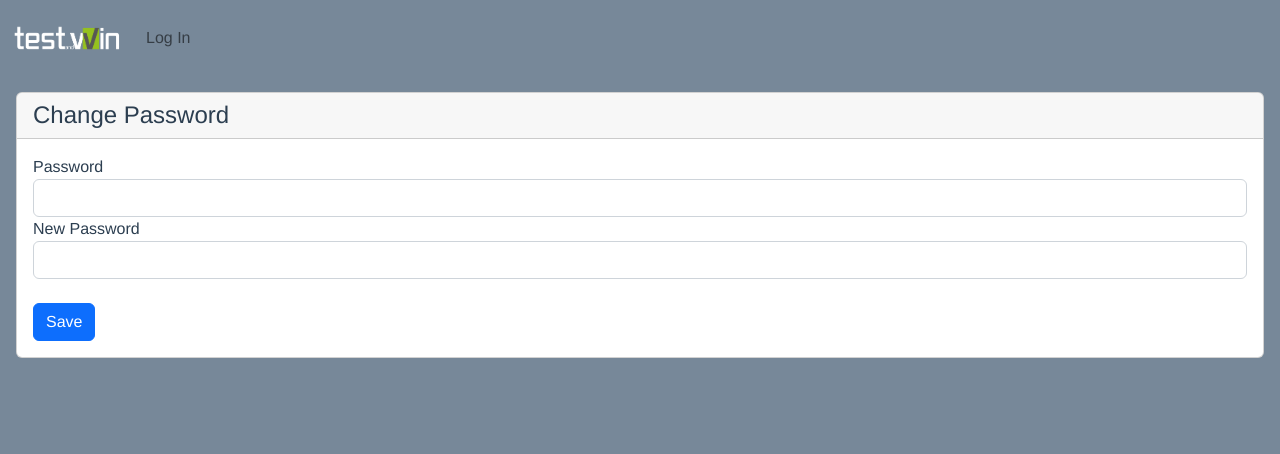
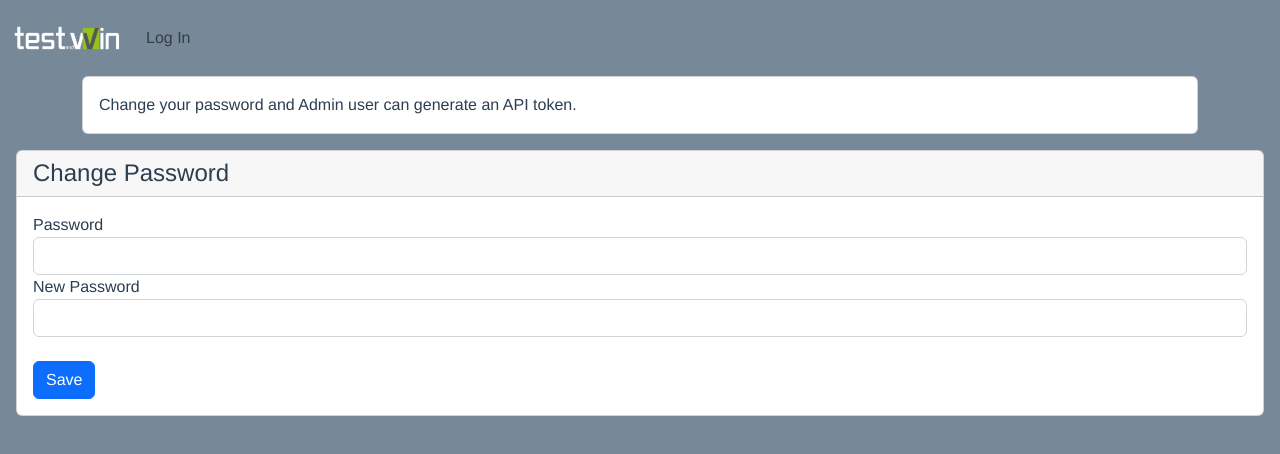
Before and after one commit to TestAndWin/e2e-test-coverage, a Vue app in the folder ui/: page /myaccount in a window 1280 px wide. Shown: the top 454 px of the page. Built offline with nearby package versions, Linux system fonts and the light colour scheme.

Commit message:
Update documentation

```diff
--- a/ui/src/views/MyAccountView.vue
+++ b/ui/src/views/MyAccountView.vue
@@ -1,4 +1,11 @@
 <template>
+    <div class="container mb-3">
+    <div class="card">
+      <div class="card-body">
+        <p class="card-text">Change your password and Admin user can generate an API token.</p>
+      </div>
+    </div>
+  </div>
   <div class="">
     <MyAccount />
   </div>
```
Also changed, not shown: 1 other file (tests, documents, lock files or other folders).
